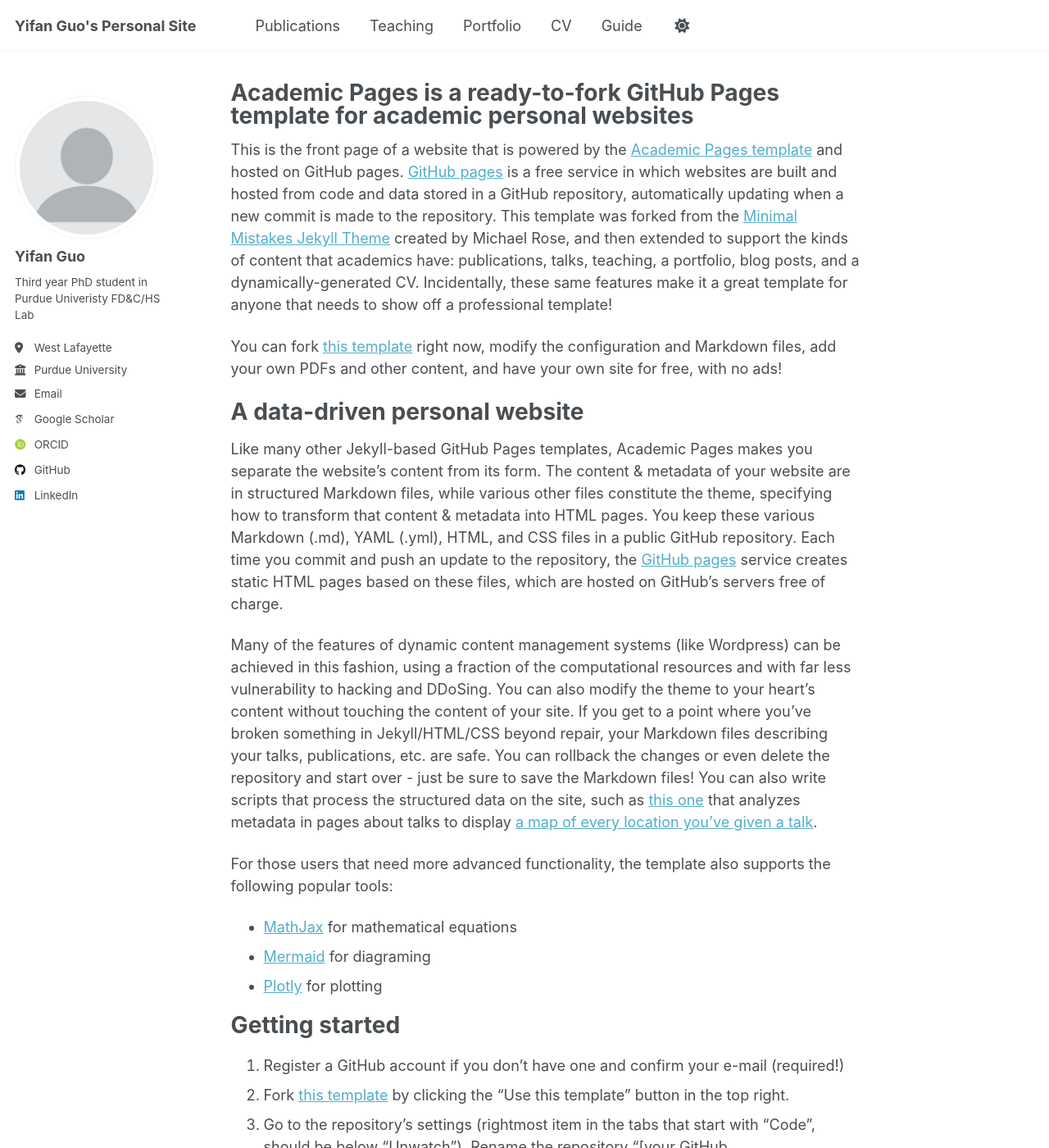
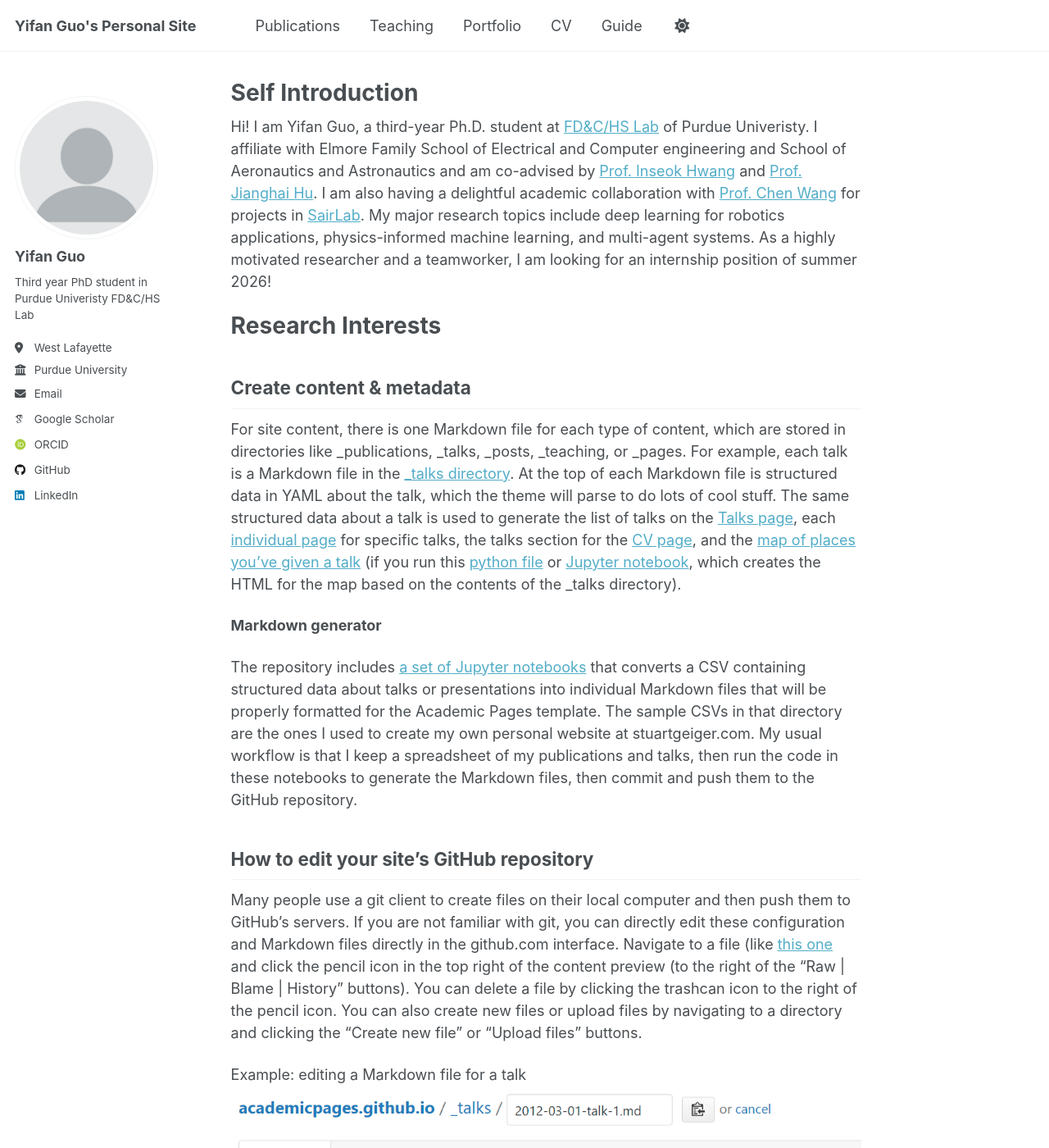
Before and after one commit to gyf23205/gyf23205.github.io, a Jekyll site: the page built from _pages/about.md, in a window 1280 px wide and 1400 px high. Shown: the whole window at 82% size. Built offline with Jekyll 4.4.1, drawn with Linux system fonts in a browser that asks for light colours; some web fonts are replaced; a script that is not in the unit is left out; some of the changed text lies outside the part shown.

Commit message:
Revise about page with personal introduction
Updated the title and content of the about page to reflect personal information and research interests.

```diff
--- a/_pages/about.md
+++ b/_pages/about.md
@@ -1,39 +1,16 @@
 ---
 permalink: /
-title: "Academic Pages is a ready-to-fork GitHub Pages template for academic personal websites"
+title: "Self Introduction"
 author_profile: true
 redirect_from:
   - /about/
   - /about.html
 ---
 
-This is the front page of a website that is powered by the [Academic Pages template](https://github.com/academicpages/academicpages.github.io) and hosted on GitHub pages. [GitHub pages](https://pages.github.com) is a free service in which websites are built and hosted from code and data stored in a GitHub repository, automatically updating when a new commit is made to the repository. This template was forked from the [Minimal Mistakes Jekyll Theme](https://mmistakes.github.io/minimal-mistakes/) created by Michael Rose, and then extended to support the kinds of content that academics have: publications, talks, teaching, a portfolio, blog posts, and a dynamically-generated CV. Incidentally, these same features make it a great template for anyone that needs to show off a professional template!
+Hi! I am Yifan Guo, a third-year Ph.D. student at [FD&C/HS Lab](https://sites.google.com/view/fdchsl/home) of Purdue Univeristy. I affiliate with Elmore Family School of Electrical and Computer engineering and School of Aeronautics and Astronautics and am co-advised by [Prof. Inseok Hwang](https://engineering.purdue.edu/~ihwang/) and [Prof. Jianghai Hu](https://engineering.purdue.edu/~jianghai/). I am also having a delightful academic collaboration with [Prof. Chen Wang](https://engineering.buffalo.edu/computer-science-engineering/people/faculty-directory/full-time.host.html/content/shared/engineering/computer-science-engineering/profiles/faculty/ladder/wang-chen.detail.html) for projects in [SairLab](https://sairlab.org/).  My major research topics include deep learning for robotics applications, physics-informed machine learning, and multi-agent systems. As a highly motivated researcher and a teamworker, I am looking for an internship position of summer 2026!
 
- You can fork [this template](https://github.com/academicpages/academicpages.github.io) right now, modify the configuration and Markdown files, add your own PDFs and other content, and have your own site for free, with no ads!
-
-A data-driven personal website
+Research Interests
 ======
-Like many other Jekyll-based GitHub Pages templates, Academic Pages makes you separate the website's content from its form. The content & metadata of your website are in structured Markdown files, while various other files constitute the theme, specifying how to transform that content & metadata into HTML pages. You keep these various Markdown (.md), YAML (.yml), HTML, and CSS files in a public GitHub repository. Each time you commit and push an update to the repository, the [GitHub pages](https://pages.github.com/) service creates static HTML pages based on these files, which are hosted on GitHub's servers free of charge.
-
-Many of the features of dynamic content management systems (like Wordpress) can be achieved in this fashion, using a fraction of the computational resources and with far less vulnerability to hacking and DDoSing. You can also modify the theme to your heart's content without touching the content of your site. If you get to a point where you've broken something in Jekyll/HTML/CSS beyond repair, your Markdown files describing your talks, publications, etc. are safe. You can rollback the changes or even delete the repository and start over - just be sure to save the Markdown files! You can also write scripts that process the structured data on the site, such as [this one](https://github.com/academicpages/academicpages.github.io/blob/master/talkmap.ipynb) that analyzes metadata in pages about talks to display [a map of every location you've given a talk](https://academicpages.github.io/talkmap.html).
-
-For those users that need more advanced functionality, the template also supports the following popular tools:
-- [MathJax](https://www.mathjax.org/) for mathematical equations
-- [Mermaid](https://mermaid.js.org/) for diagraming
-- [Plotly](https://plotly.com/javascript/) for plotting
-
-Getting started
-======
-1. Register a GitHub account if you don't have one and confirm your e-mail (required!)
-1. Fork [this template](https://github.com/academicpages/academicpages.github.io) by clicking the "Use this template" button in the top right.
-1. Go to the repository's settings (rightmost item in the tabs that start with "Code", should be below "Unwatch"). Rename the repository "[your GitHub username].github.io", which will also be your website's URL.
-1. Set site-wide configuration and create content & metadata (see below -- also see [this set of diffs](http://archive.is/3TPas) showing what files were changed to set up [an example site](https://getorg-testacct.github.io) for a user with the username "getorg-testacct")
-1. Upload any files (like PDFs, .zip files, etc.) to the files/ directory. They will appear at https://[your GitHub username].github.io/files/example.pdf.
-1. Check status by going to the repository settings, in the "GitHub pages" section
-
-Site-wide configuration
-------
-The main configuration file for the site is in the base directory in [_config.yml](https://github.com/academicpages/academicpages.github.io/blob/master/_config.yml), which defines the content in the sidebars and other site-wide features. You will need to replace the default variables with ones about yourself and your site's github repository. The configuration file for the top menu is in [_data/navigation.yml](https://github.com/academicpages/academicpages.github.io/blob/master/_data/navigation.yml). For example, if you don't have a portfolio or blog posts, you can remove those items from that navigation.yml file to remove them from the header.
 
 Create content & metadata
 ------
```
